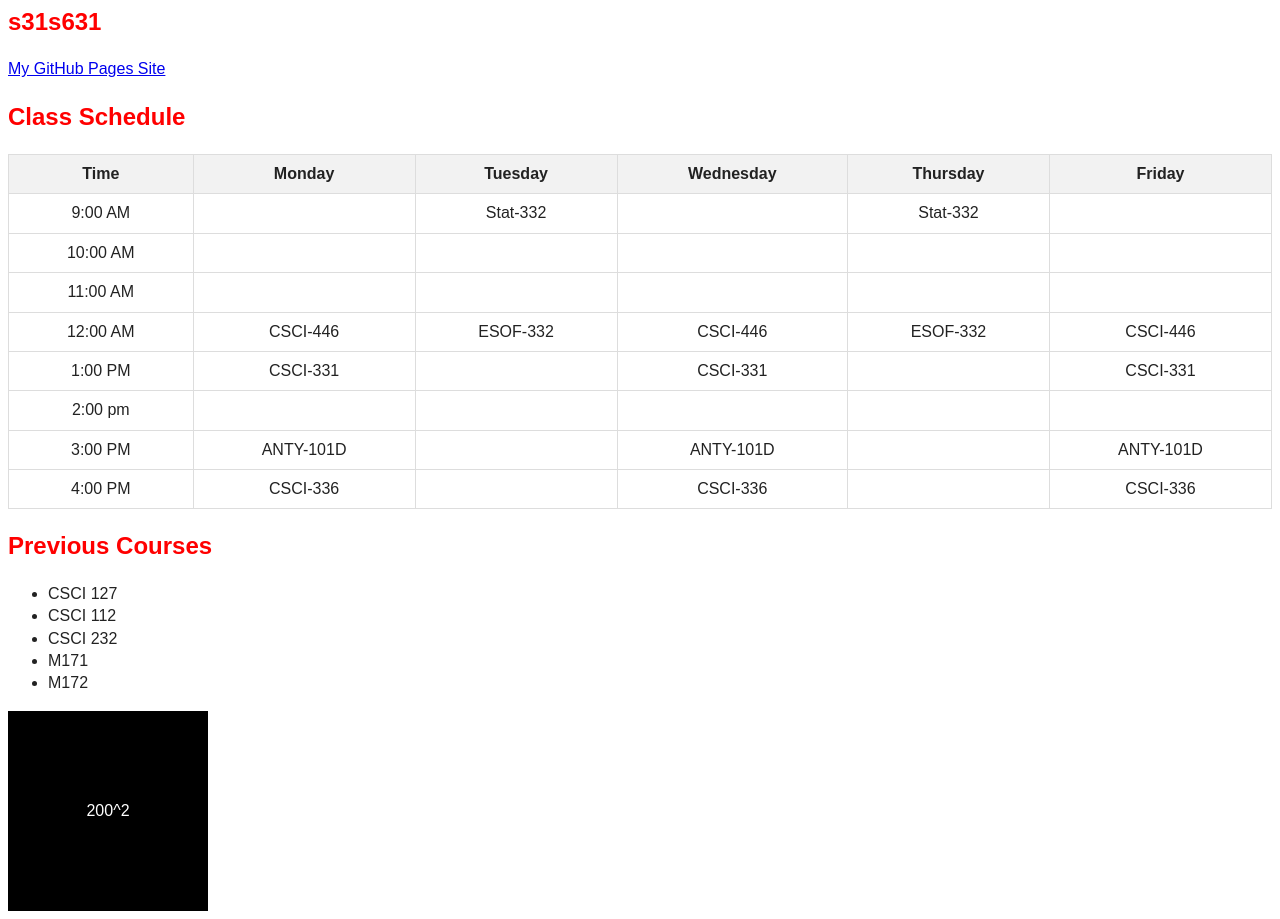
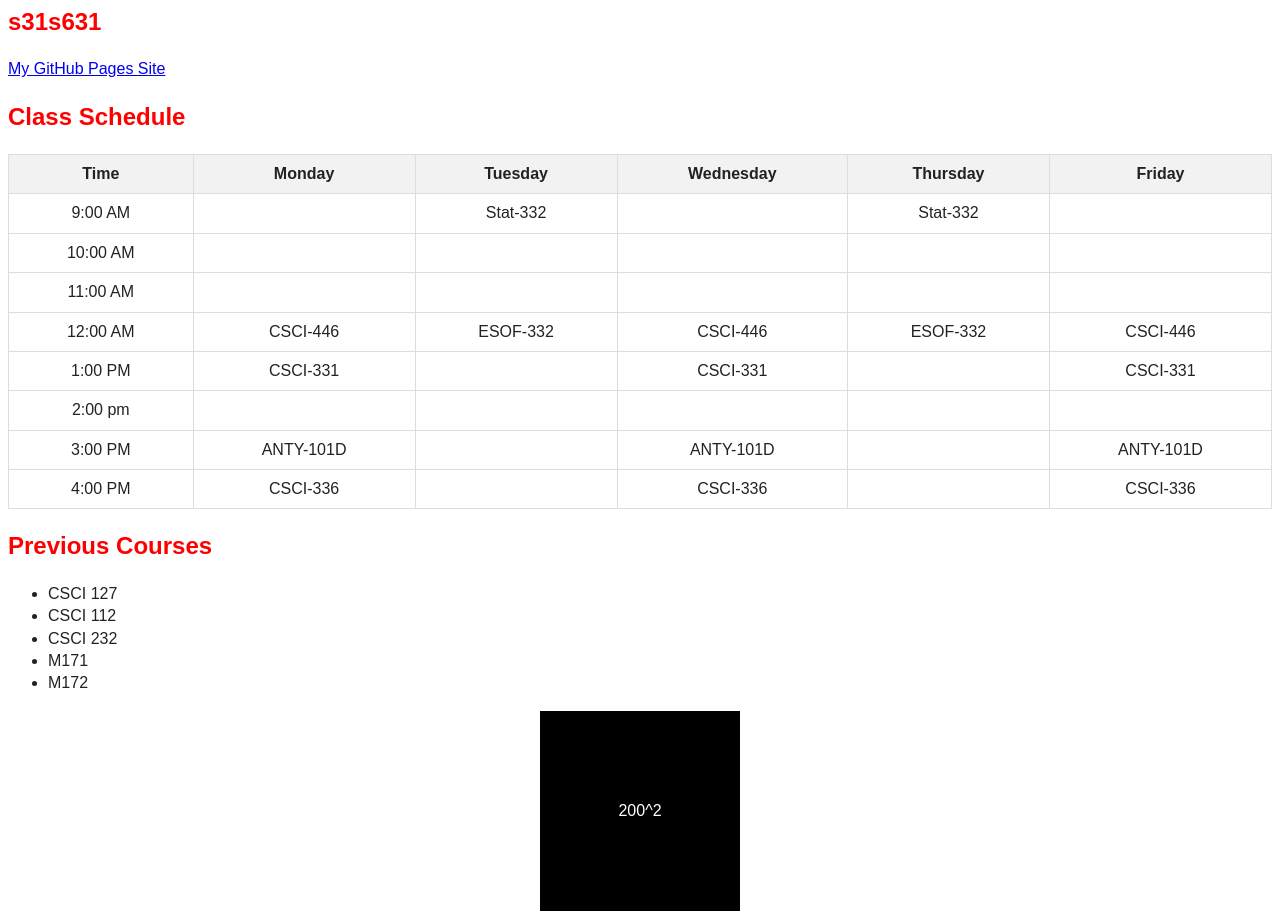
Before and after one commit to rgorby43/rgorby43.github.io, a website built with webpack: page index.html in a window 1280 px wide. Shown: the part 83-1002 px from the top of the page. Built offline with nearby package versions, Linux system fonts and the light colour scheme.

Commit message:
centered div box

```diff
--- a/css/style.css
+++ b/css/style.css
@@ -108,7 +108,7 @@ th {
   background-color: #f2f2f2;
 }
 div{
-  height: 200px; width: 200px; background-color: black; color: white; text-align: center; vertical-align: middle; line-height: 200px;
+  margin: auto; height: 200px; width: 200px; background-color: black; color: white; text-align: center; vertical-align: middle; line-height: 200px;
 }
 
 
```
